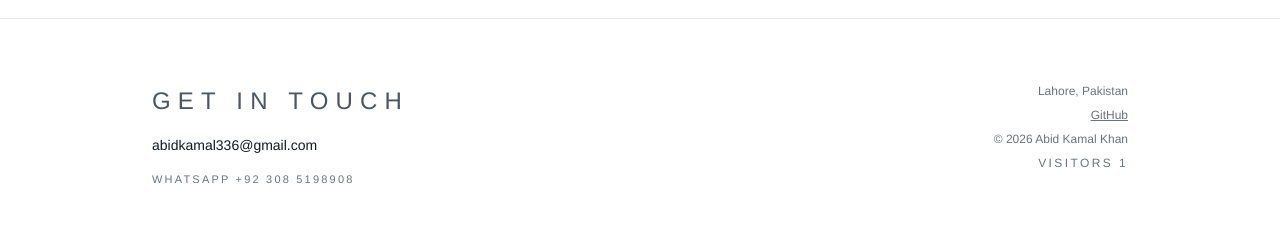
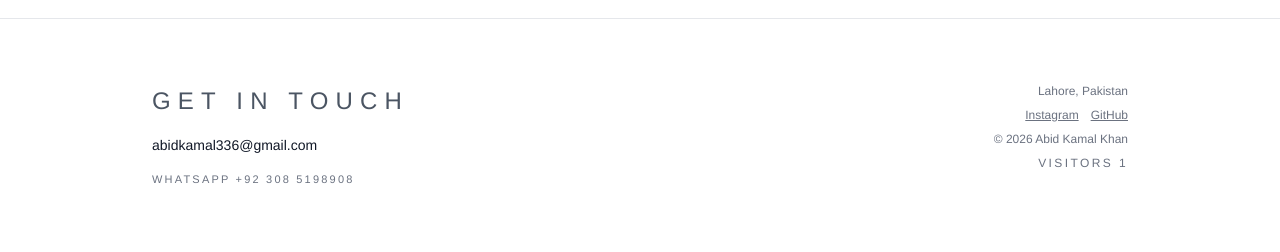
Before and after one commit to kamalabid380-del/Portfolios, a Django app: page /contact/ in a window 1280 px wide. Shown: the part 883-1135 px from the top of the page. Run offline with Django 5.2, Linux system fonts and the light colour scheme; data comes from the database, SQL or seed files in the repository; some libraries are stand-ins or nearby versions.

Commit message:
Add hardcoded Instagram link to footer

```diff
--- a/core/templates/core/base.html
+++ b/core/templates/core/base.html
@@ -203,6 +203,8 @@
       <div class="text-xs text-gray-500 md:text-right space-y-2">
         <p>{{ profile.location|default:"Lahore, Pakistan" }}</p>
         <p class="flex gap-3 md:justify-end">
+          <a href="https://www.instagram.com/auracad.studio/" target="_blank" rel="noopener"
+            class="underline">Instagram</a>
           {% if profile and profile.github %}<a href="{{ profile.github }}" target="_blank" rel="noopener"
             class="underline">GitHub</a>{% endif %}
           {% if profile and profile.linkedin %}<a href="{{ profile.linkedin }}" target="_blank" rel="noopener"
```
